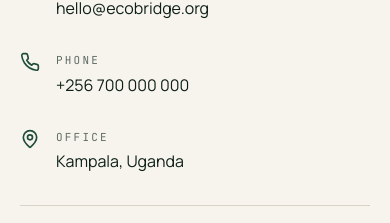
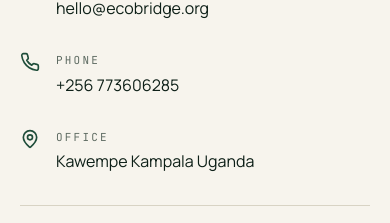
Before and after one commit to ecobridgeug/Ecobridge-Kawempe, a Next.js app: page /contact in a window 390 px wide. Shown: the part 456-679 px from the top of the page. Built offline with nearby package versions, Linux system fonts and the light colour scheme.

Commit message:
Update site configuration: name, founded year, phone, and address

```diff
--- a/data/site.ts
+++ b/data/site.ts
@@ -1,14 +1,14 @@
 // Site-wide configuration — edit this file to update the org's identity globally.
 export const siteConfig = {
-  name: 'Ecobridge',
+  name: 'Ecobridge Kawempe',
   tagline: 'Bridging youth, science, and the planet.',
   description:
     'Ecobridge is a youth-driven environmental and sustainability organization in Uganda, advancing climate action, green innovation, and community impact across Kampala and beyond.',
   url: 'https://ecobridge.org',
   email: 'hello@ecobridge.org',
-  phone: '+256 700 000 000',
-  address: 'Kampala, Uganda',
-  founded: 2022,
+  phone: '+256 773606285',
+  address: 'Kawempe Kampala Uganda',
+  founded: 2025,
   social: {
     twitter: 'https://twitter.com/ecobridge',
     instagram: 'https://instagram.com/ecobridge',
```
